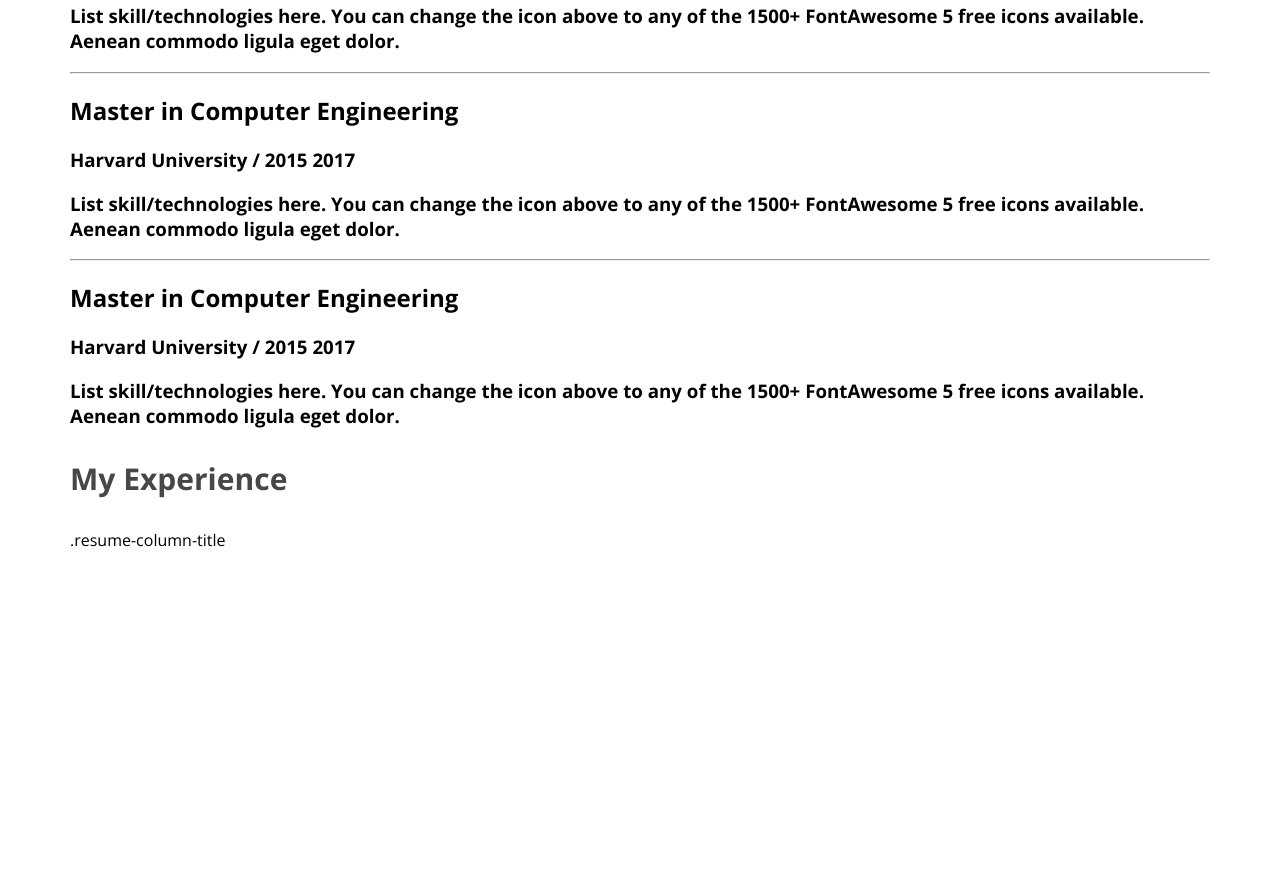
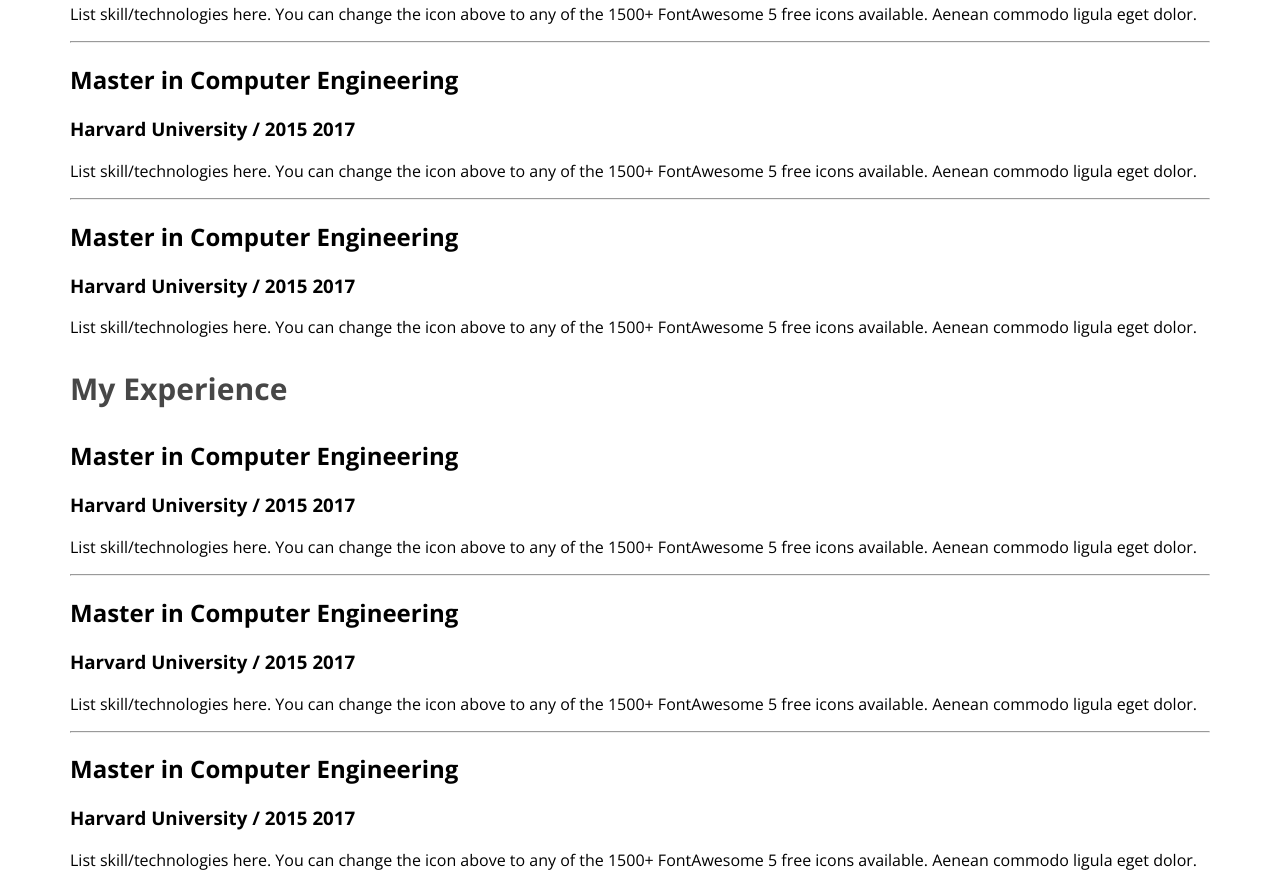
Before and after one commit to hmnaimul/webdeveloper-portfolio, a plain HTML site: page index.html in a window 1280 px wide. Shown: the part 2549-3436 px from the top of the page. Before the commit the page ends 3108 px from the top, so only its background shows below. Drawn offline with nearby package versions, Linux system fonts and the light colour scheme.

Commit message:
new experience added

```diff
--- a/index.html
+++ b/index.html
@@ -120,31 +120,53 @@ clients requirements in our mata
         <div class="resume-item">
             <h2 class="resume-item-title">Master in Computer Engineering</h2>
             <h3 class="resume-item-institute">Harvard University / 2015 2017</h3>
-            <h3 class="resume-item-description">List skill/technologies here. You can change the icon above
+            <p class="resume-item-description">List skill/technologies here. You can change the icon above
                 to any of the 1500+ FontAwesome 5 free icons available. Aenean
-                commodo ligula eget dolor.</h3>
+                commodo ligula eget dolor.</p>
             </div>
             <hr>
             <div class="resume-item">
             <h2 class="resume-item-title">Master in Computer Engineering</h2>
             <h3 class="resume-item-institute">Harvard University / 2015 2017</h3>
-            <h3 class="resume-item-description">List skill/technologies here. You can change the icon above
+            <p class="resume-item-description">List skill/technologies here. You can change the icon above
                 to any of the 1500+ FontAwesome 5 free icons available. Aenean
-                commodo ligula eget dolor.</h3>
+                commodo ligula eget dolor.</p>
             </div>
             <hr>
         <div class="resume-item">
             <h2 class="resume-item-title">Master in Computer Engineering</h2>
             <h3 class="resume-item-institute">Harvard University / 2015 2017</h3>
-            <h3 class="resume-item-description">List skill/technologies here. You can change the icon above
+            <p class="resume-item-description">List skill/technologies here. You can change the icon above
                 to any of the 1500+ FontAwesome 5 free icons available. Aenean
-                commodo ligula eget dolor.</h3>
-
+                commodo ligula eget dolor.</p>
             </div>
         </div>
         <div class="resume-column">
             <h3 class="resume-column-title">My Experience</h3>
-        </div>.resume-column-title
+            <div class="resume-item">
+                <h2 class="resume-item-title">Master in Computer Engineering</h2>
+                <h3 class="resume-item-institute">Harvard University / 2015 2017</h3>
+                <p class="resume-item-description">List skill/technologies here. You can change the icon above
+                    to any of the 1500+ FontAwesome 5 free icons available. Aenean
+                    commodo ligula eget dolor.</p>
+                </div>
+                <hr>
+                <div class="resume-item">
+                <h2 class="resume-item-title">Master in Computer Engineering</h2>
+                <h3 class="resume-item-institute">Harvard University / 2015 2017</h3>
+                <p class="resume-item-description">List skill/technologies here. You can change the icon above
+                    to any of the 1500+ FontAwesome 5 free icons available. Aenean
+                    commodo ligula eget dolor.</p>
+                </div>
+                <hr>
+            <div class="resume-item">
+                <h2 class="resume-item-title">Master in Computer Engineering</h2>
+                <h3 class="resume-item-institute">Harvard University / 2015 2017</h3>
+                <p class="resume-item-description">List skill/technologies here. You can change the icon above
+                    to any of the 1500+ FontAwesome 5 free icons available. Aenean
+                    commodo ligula eget dolor.</p>
+                </div>
+        </div>
     </div>
 </section>
 </main>
```
